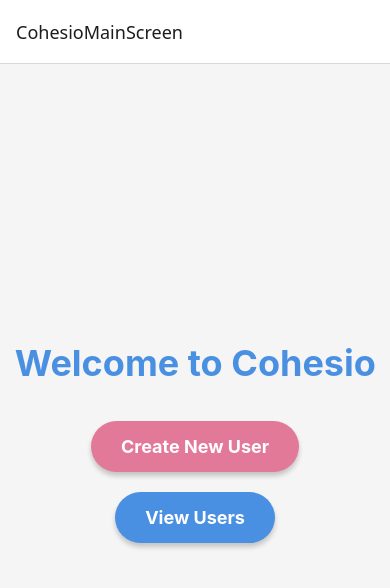
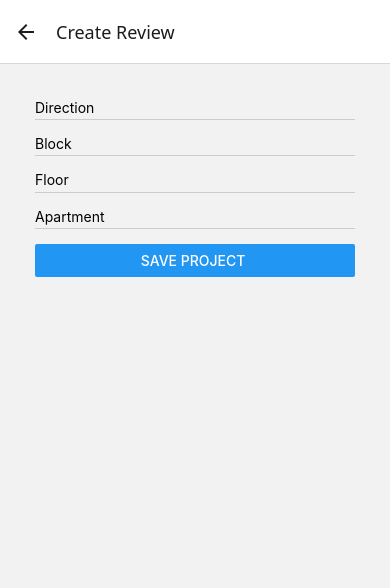
Before and after one commit to Javier-Diaz-Ortiz/Cohesio-React, a React Native app in the folder cohesio-react-firebase/: screen /CreateReview in a window 390 px wide. Shown: the top 588 px of the page. Built offline with nearby package versions, Linux system fonts and the light colour scheme.

Commit message:
projects screen logic done and some changes in the structure

```diff
--- a/cohesio-react-firebase/App.js
+++ b/cohesio-react-firebase/App.js
@@ -9,7 +9,8 @@ import CreateUserScreen from './screens/CreateUserScreen';
 import UserDetailScreen from './screens/UserDetailScreen';
 import CohesioMainScreen from './screens/CohesioMainScreen';
 import ProjectsScreen from './screens/ProjectsScreen';
-import Reviews from './screens/Reviews';
+import CreateReview from './screens/CreateReview';
+import ReviewScreen from './screens/ReviewScreen';
 
 function MyStack(){
   return (
@@ -18,6 +19,8 @@ function MyStack(){
       <Stack.Screen name="UsersList" component={UsersList} options={{title: 'Who are you?'}}/>
       <Stack.Screen name="CreateUserScreen"  component={CreateUserScreen} options={{title: 'Create a new user'}}/>
       <Stack.Screen name="UserDetailScreen"  component={UserDetailScreen} options={{title: 'User Detail'}} />
+      <Stack.Screen name="ProjectsScreen"  component={ProjectsScreen} options={{title: 'Projects Screen'}} />
+      <Stack.Screen name="CreateReview"  component={CreateReview} options={{title: 'Create Review'}} />
       {/* TODO : put all screens here  */}
 
       </Stack.Navigator>
--- /dev/null
+++ b/cohesio-react-firebase/screens/CreateReview.js
@@ -0,0 +1,89 @@
+import React ,{ useState }from "react";
+import { View,Button, TextInput, ScrollView, StyleSheet} from "react-native";
+import { collection, addDoc } from "firebase/firestore"; // Importa correctamente
+import  db  from "../database/firebase";
+import UsersList from "./UsersList";
+
+
+const CreateReview = (props) => {
+
+    const [state, setState] = useState({ // initial state using useState
+        direction: '', //TODO: cambiar todo esto a review
+        block: '',
+        floor: '',
+        apartment: ''
+    })
+
+    const handleChangeText = (name, value) => {
+        setState({...state,[name]:value }) //guarda el state actual y le agrega el nuevo valor a name
+    }
+
+    const saveNewProject = async () => { //asincrona para guardar en la base de datos
+
+        if(state.direction === ''){
+            alert('Please provide a direction')
+        }
+        else {
+            try {
+                // Obtén la referencia a la colección
+                const projectsCollection = collection(db, "projects");
+
+                // Agrega un documento a la colección
+                await addDoc(projectsCollection, {
+                    direction: state.direction,
+                    block: state.block,
+                    floor: state.floor,
+                    apartment: state.apartment
+                });
+
+                console.log("Proyecto agregado con éxito");
+                props.navigation.navigate('ProjectsScreen'); // Redirige a la lista de usuarios habia un  props.
+              } catch (error) {
+                console.error("Error al agregar el proyecto:", error);
+              }
+        }
+
+    }
+    return (
+        <ScrollView style={styles.container}>
+            <View style={styles.inputGroup}>
+                <TextInput placeholder= "Direction"
+                onChangeText={(value) => handleChangeText('direction',value) }/>
+            </View>
+            <View style={styles.inputGroup}>
+                <TextInput placeholder= "Block"
+                onChangeText={(value) => handleChangeText('block',value) }/>
+            </View>
+            <View style={styles.inputGroup}>
+                <TextInput placeholder= "Floor"
+                onChangeText={(value) => handleChangeText('floor',value) }/>
+            </View>
+            <View style={styles.inputGroup}>
+                <TextInput placeholder= "Apartment "
+                onChangeText={(value) => handleChangeText('apartment',value) }/>
+            </View>
+            <View style={styles.inputGroup}>
+                <Button title="Save Project " onPress={() => saveNewProject()}/>
+            </View>
+        </ScrollView>
+    );
+}
+
+ const styles= StyleSheet.create({
+
+    container: {
+        flex: 1,
+        padding: 35
+    },
+
+
+    inputGroup: {
+        flex: 1,
+        padding: 0,
+        marginBottom: 15,
+        borderBottomWidth: 1,
+        borderBottomColor: '#cccccc'
+    }
+})
+
+export default CreateReview
--- a/cohesio-react-firebase/screens/ProjectsScreen.js
+++ b/cohesio-react-firebase/screens/ProjectsScreen.js
@@ -0,0 +1,86 @@
+import React, {useEffect,useState} from "react";
+import { View, Text,TouchableOpacity,StyleSheet} from "react-native";
+import { collection, onSnapshot } from "firebase/firestore";
+import db from "../database/firebase";
+import { ScrollView } from "react-native-gesture-handler";
+//import { Button } from "react-native-web";
+import {ListItem , Avatar} from 'react-native-elements';
+
+
+const ProjectsScreen = (props) => { //TODO: change the collection name to projects and that things
+    console.log(props.route.params.userId)
+
+    const [projects, setProjects] = useState([])
+    useEffect(() => {
+                        const projectsCollection = collection(db, "projects");
+
+                onSnapshot(projectsCollection, (querySnapshot) => {
+                // querySnapshot contiene los datos de la base de datos
+                const projects = [];
+
+                querySnapshot.docs.forEach((doc) => {
+                    const { direction,block,floor,apartment } = doc.data();
+                    projects.push({
+                    id: doc.id, //project id
+                    direction,
+                    block,
+                    floor,
+                    apartment
+                    });
+                });
+
+                setProjects(projects); // Guarda los proyectos en el estado
+                });
+    }, [])
+
+  return (
+          <ScrollView>
+              <View>
+                  <TouchableOpacity style={styles.button} onPress={() => props.navigation.navigate('CreateReview')}>
+                      <Text>New Review </Text>
+                  </TouchableOpacity>
+              </View>
+              {
+                  projects.map(project => {
+                      return (
+                          <ListItem
+                              key={project.id}
+                              bottomDivider
+                              onPress={() =>
+                                  props.navigation.navigate('ReviewScreen', {
+                                      projectId: project.id // Pasa el ID del project a la pantalla de detalles para mostrar el project con ese id
+                              })}
+                             >
+                              <ListItem.Chevron />
+                              <Avatar source={{uri: 'https://randomuser.me/api/portraits '}} rounded/>
+                              <ListItem.Content>
+                                  <ListItem.Title>{project.direction}</ListItem.Title>
+                                  <ListItem.Title>{project.block}</ListItem.Title>
+                                  <ListItem.Title>{project.floor}</ListItem.Title>
+                                  <ListItem.Title>{project.apartment}</ListItem.Title>
+
+                              </ListItem.Content>
+                              </ListItem>
+                      )
+                  })
+              }
+          </ScrollView>
+      );
+}
+
+const styles = StyleSheet.create({
+    button: {
+      backgroundColor: '#E37999', // Color de fondo del botón
+      paddingVertical: 12, // Espaciado vertical
+      paddingHorizontal: 20, // Espaciado horizontal
+      borderRadius: 30, // Bordes redondeados
+      shadowColor: '#000', // Sombra
+      shadowOffset: { width: 0, height: 4 }, // Desplazamiento de la sombra
+      shadowOpacity: 0.2, // Opacidad de la sombra
+      shadowRadius: 5, // Radio de la sombra
+      elevation: 5, // Elevación para Android
+      alignItems: 'center', // Centrar el texto horizontalmente
+      justifyContent: 'center', // Centrar el texto verticalmente
+    }});
+
+export default ProjectsScreen;
--- a/cohesio-react-firebase/screens/UserDetailScreen.js
+++ b/cohesio-react-firebase/screens/UserDetailScreen.js
@@ -127,6 +127,28 @@ const UserDetailScreen = (props) => {
                                            <Text>Delete User</Text>
                                        </TouchableOpacity>
                     </View>
+
+                    <View style={styles.inputGroup}>
+                            <TouchableOpacity
+                                style={{
+                                backgroundColor: '#6A5ACD', // Un color púrpura elegante
+                                paddingVertical: 12,
+                                paddingHorizontal: 20,
+                                borderRadius: 10,
+                                alignItems: 'center',
+                                justifyContent: 'center',
+                                shadowColor: '#000',
+                                shadowOffset: { width: 0, height: 4 },
+                                shadowOpacity: 0.3,
+                                shadowRadius: 5,
+                                elevation: 4, // Sombras en Android
+                                }}
+                                onPress={() => props.navigation.navigate('ProjectsScreen',{  userId: user.id })} // Pasa el ID del usuario a la pantalla de detalles para mostrar el usuario con ese id
+                            >
+                                <Text style={{ color: '#FFF', fontSize: 16, fontWeight: '600' }}>View Projects</Text>
+                            </TouchableOpacity>
+                </View>
+
                 </ScrollView>
     );
 }
```
Also changed, not shown: cohesio-react-firebase/screens/ReviewScreen.js (added), cohesio-react-firebase/screens/Reviews.js (deleted).
